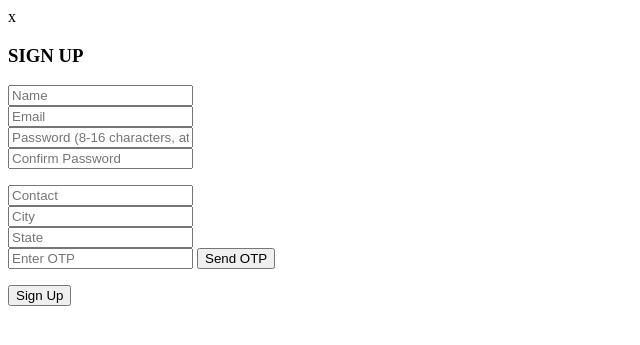
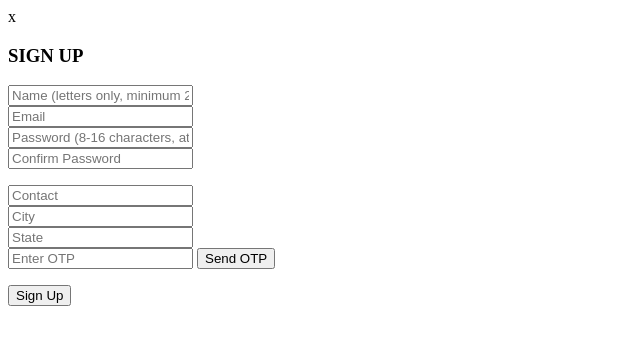
Before and after one commit to kuyapc14popaopen/PawFect-Home1, a PHP site: page /signup.php in a window 1280 px wide. Shown: the top 345 px of the page, without its empty margins (0-640 px from the left). Run offline with PHP 8.4, Linux system fonts and the light colour scheme.

Commit message:
Update signup.php
name regex

```diff
--- a/signup.php
+++ b/signup.php
@@ -17,9 +17,8 @@
                         <div class="panel-body">
                             <p class="signup_fail" style="text-align: center; color: red;"></p>
                             <form id="signUpForm" method="post" >
-                            <div class="form-group">
-                                <input type="text" class="form-control" name="name" placeholder="Name" required="true">
-                            </div>
+                             <div class="form-group">
+    <input type="text" class="form-control" name="name" placeholder="Name (letters only, minimum 2 letters)" required="true" pattern="[A-Za-z]{2,}" title="Please enter letters only (minimum 2 letters)">
                             <div class="form-group">
                                 <input type="email" class="form-control" name="email" placeholder="Email" required="true" pattern="[a-z0-9._%+-]+@[a-z0-9.-]+\.[a-z]{2,3}$">
                             </div>
```
